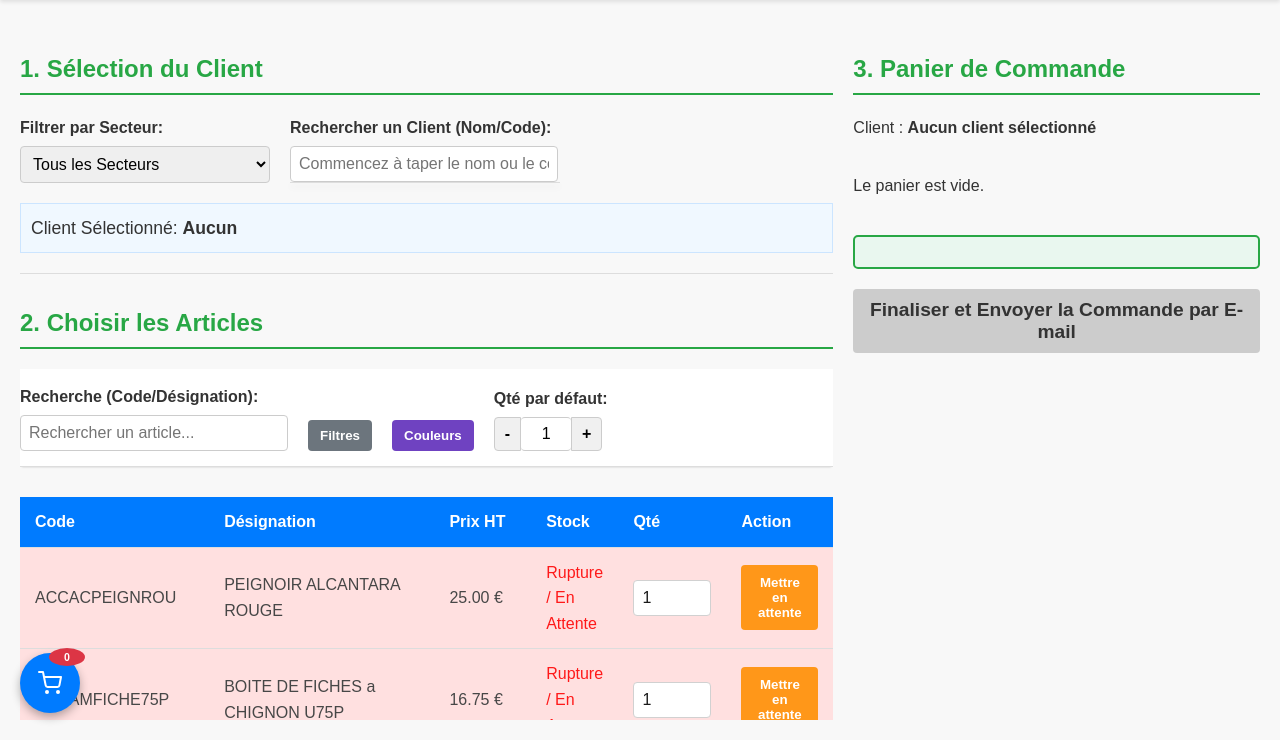
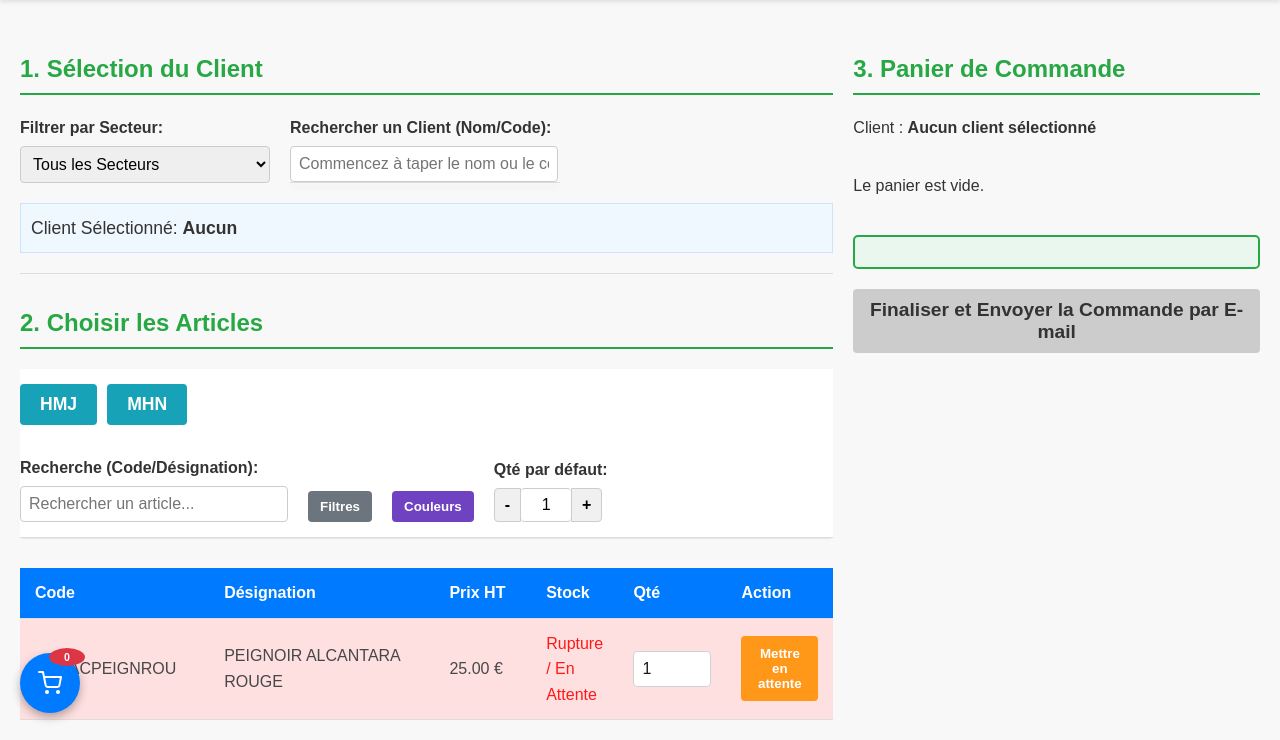
Before and after one commit to nvdiffusionrun/AppCmdNV, a plain HTML site: page index.html in a window 1280 px wide. Shown: the part 67-807 px from the top of the page. Drawn offline with Linux system fonts and the light colour scheme.

Commit message:
feat: Add HMJ and MHN quick access buttons

```diff
--- a/index.html
+++ b/index.html
@@ -51,6 +51,10 @@
                 <h2>2. Choisir les Articles</h2>
 
                 <div id="article-controls">
+                    <div class="quick-links">
+                        <button class="quick-link-btn" data-search="Hi density control">HMJ</button>
+                        <button class="quick-link-btn" data-search="Hi density curl">MHN</button>
+                    </div>
                     <div class="filter-row">
                         <div class="filter-group">
                             <label for="article-search-input">Recherche (Code/Désignation):</label>
--- a/src/listeners-v2.js
+++ b/src/listeners-v2.js
@@ -721,6 +721,25 @@ const handleCartContainerClick = (e) => {
     }
 };
 
+function setupQuickLinks() {
+    const quickLinkBtns = document.querySelectorAll('.quick-link-btn');
+    const articleSearchInput = document.getElementById('article-search-input');
+
+    quickLinkBtns.forEach(btn => {
+        btn.addEventListener('click', () => {
+            const searchTerm = btn.dataset.search;
+            if (articleSearchInput) {
+                articleSearchInput.value = searchTerm;
+                // Important: Trigger the input event to fire the search logic
+                articleSearchInput.dispatchEvent(new Event('input'));
+
+                // Optional: Scroll to results if needed, though they are usually right below
+                console.log(`[setupQuickLinks] Applied quick search for: ${searchTerm}`);
+            }
+        });
+    });
+}
+
 export function initListeners() {
     if (listenersAttached) {
         console.log('[initListeners] Écouteurs déjà initialisés. Annulation.');
@@ -742,6 +761,7 @@ export function initListeners() {
         setupColorsFilter();
         setupNuanceGridListeners(); // Attach nuance grid listener once
         setupDefaultQtyControls(); // NEW: Setup controls for default quantity
+        setupQuickLinks(); // NEW: HMJ and MHN buttons
     }
 
     // Centralized event listeners for containers
--- a/style.css
+++ b/style.css
@@ -822,3 +822,29 @@ body {
 #back-to-brands-btn:hover {
     background-color: #c82333;
 }
+
+
+
+/* Styles for Quick Link Buttons (HMJ, MHN) */
+.quick-links {
+    display: flex;
+    gap: 10px;
+    width: 100%;
+    margin-bottom: 10px;
+}
+
+.quick-link-btn {
+    padding: 10px 20px;
+    background-color: #17a2b8; /* Teal color */
+    color: white;
+    border: none;
+    border-radius: 4px;
+    cursor: pointer;
+    font-weight: bold;
+    font-size: 1.1em;
+    transition: background-color 0.3s;
+}
+
+.quick-link-btn:hover {
+    background-color: #138496;
+}
```
